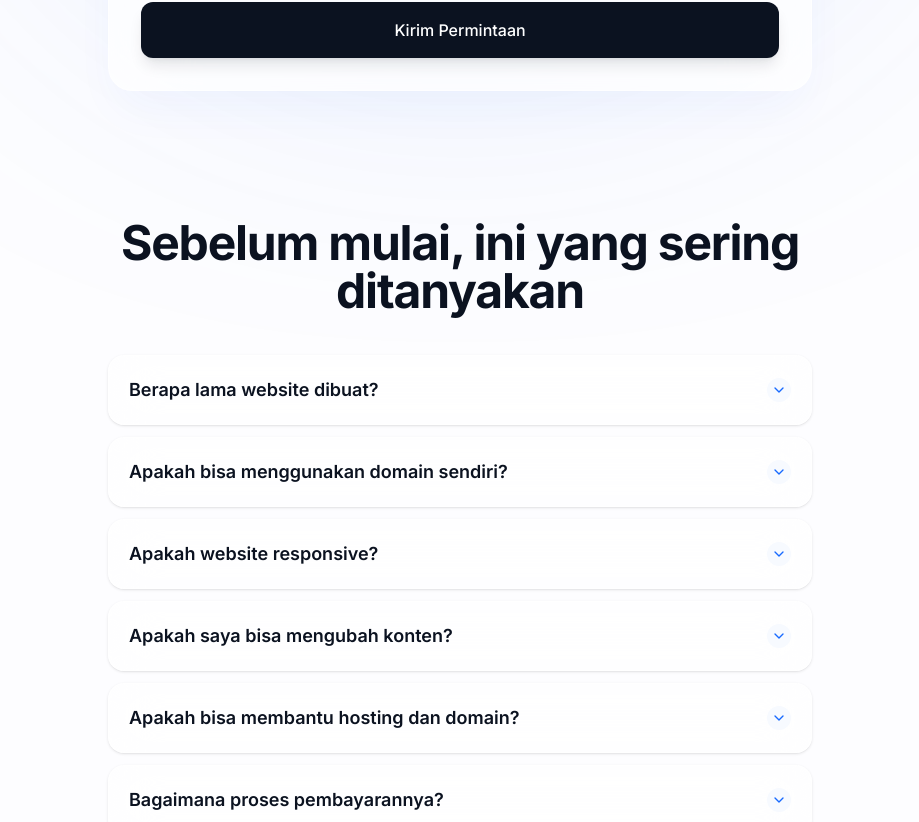
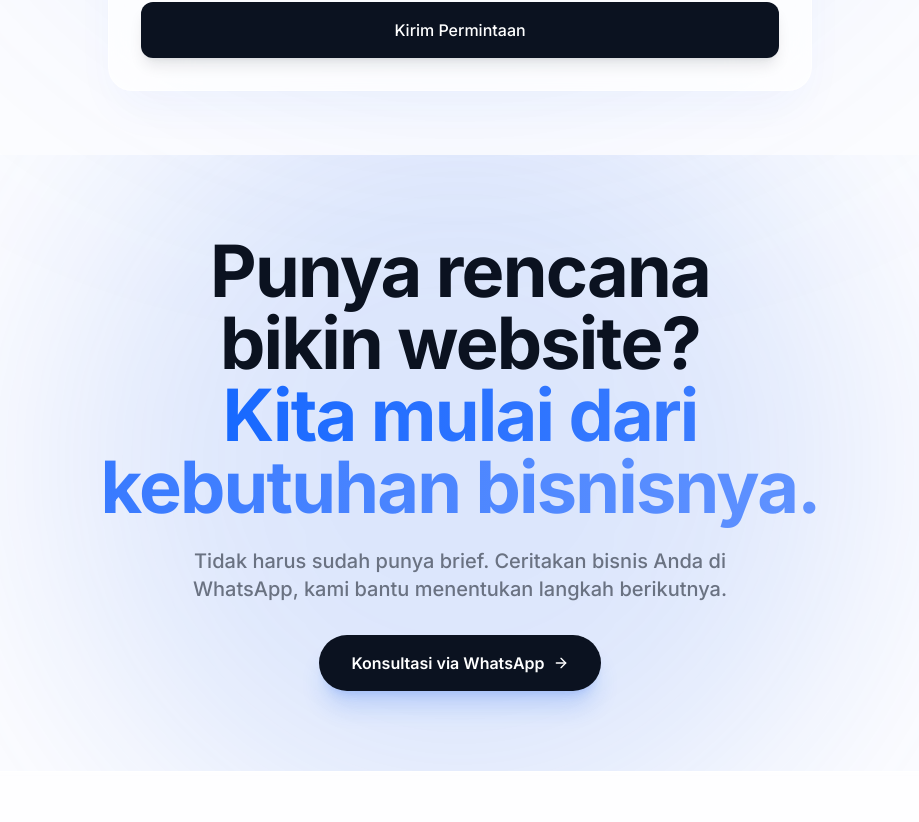
Before and after one commit to barrack3030-wq/NAKAMA-DIGITAL-UPGRADE, a React (Vite) app: page / in a window 1280 px wide. Shown: the part 4538-5360 px from the top of the page, without its empty margins (180-1099 px from the left). Built offline with nearby package versions, Linux system fonts and the light colour scheme.

Commit message:
UX: remove FAQ from homepage

```diff
--- a/src/App.tsx
+++ b/src/App.tsx
@@ -11,7 +11,6 @@ import Features from './components/Features';
 import Portfolio from './components/Portfolio';
 import Process from './components/Process';
 import Contact from './components/Contact';
-import FAQ from './components/FAQ';
 import CTA from './components/CTA';
 import Footer from './components/Footer';
 import CityLanding from './pages/CityLanding';
@@ -135,7 +134,6 @@ function PageContent() {
         <Features />
         <Process />
         <Contact />
-        <FAQ />
         <CTA />
 
       </main>
```
